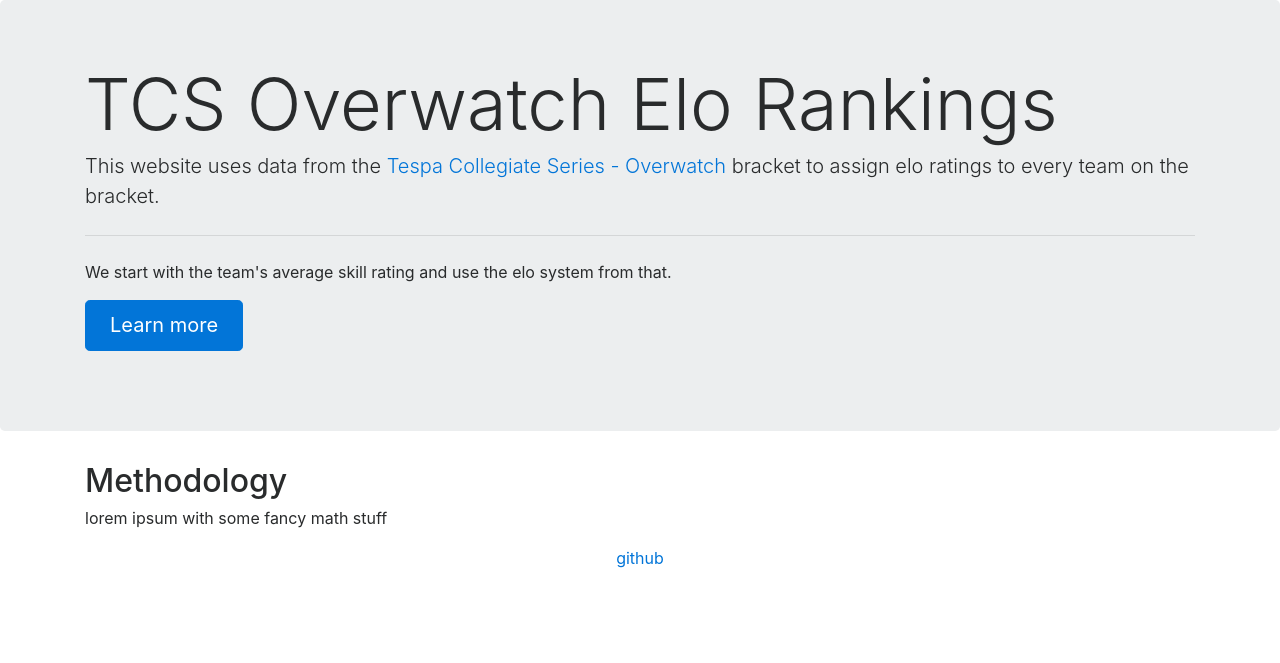
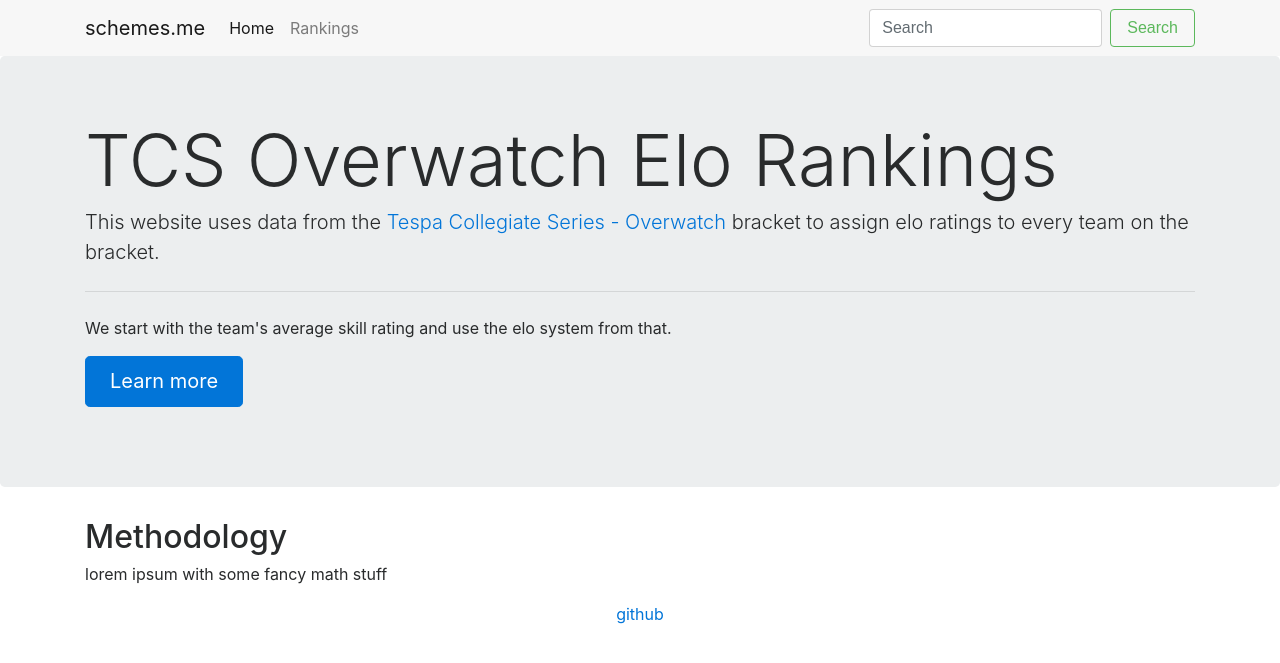
Before and after one commit to schemes-ohyeah/tcs-overwatch-elo, a Flask app: page / in a window 1280 px wide. Shown: the top 663 px of the page. Run offline with Flask 2, Linux system fonts and the light colour scheme; some libraries are stand-ins or nearby versions.

Commit message:
website layout

```diff
--- a/main.py
+++ b/main.py
@@ -34,5 +34,11 @@
     team = teams[int(id)]
     return render_template("team.html", team=team)
 
+@app.route("/search")
+def search():
+    query = request.args.get("query")
+    return "Your query for \"" + query + "\" returned 0 results, mostly beacuse " \
+                                       "the search algorithm hasn't been implemented yet."
+
 if __name__ == "__main__":
     app.run()
--- a/templates/bare_layout.html
+++ b/templates/bare_layout.html
@@ -36,8 +36,29 @@
     {% endblock %}
 </head>
 <body>
-{% block nav %}
-{% endblock %}
+<nav class="navbar navbar-toggleable-md navbar-light bg-faded">
+    <div class="container">
+        <button class="navbar-toggler navbar-toggler-right" type="button" data-toggle="collapse" data-target="#navbarSupportedContent" aria-controls="navbarSupportedContent" aria-expanded="false" aria-label="Toggle navigation">
+            <span class="navbar-toggler-icon"></span>
+        </button>
+        <a class="navbar-brand" href="/">schemes.me</a>
+
+        <div class="collapse navbar-collapse" id="navbarSupportedContent">
+            <ul class="navbar-nav mr-auto">
+                <li class="nav-item active">
+                    <a class="nav-link" href="/">Home <span class="sr-only">(current)</span></a>
+                </li>
+                <li class="nav-item">
+                    <a class="nav-link" href="/rankings">Rankings</a>
+                </li>
+            </ul>
+            <form method="GET" action="/search" class="form-inline my-2 my-lg-0">
+                <input class="form-control mr-sm-2" name="query" type="text" placeholder="Search">
+                <button class="btn btn-outline-success my-2 my-sm-0" type="submit">Search</button>
+            </form>
+        </div>
+    </div>
+</nav>
 
 {% with messages = get_flashed_messages() %}
     {% if messages %}
```
Also changed, not shown: teams.json.
